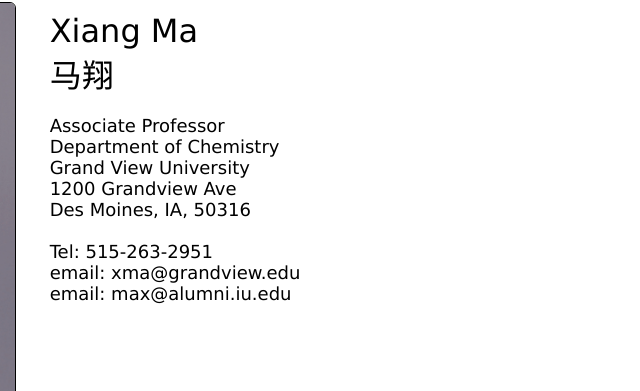
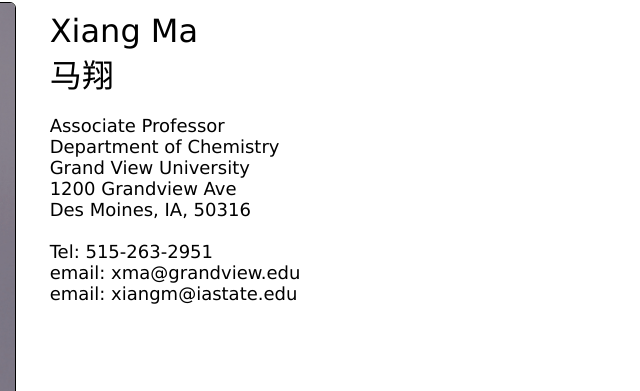
Before and after one commit to drxiangma/drxiangma.github.io, a plain HTML site: page index.html in a window 1280 px wide. Shown: the part 712-1103 px from the top of the page, 632-1272 px from the left. Drawn offline with Linux system fonts and the light colour scheme.

Commit message:
Update index.html

```diff
--- a/index.html
+++ b/index.html
@@ -155,7 +155,7 @@ Des Moines, IA, 50316<br>
 Tel: 515-263-2951 <br>
 
 email: xma@grandview.edu<br>
-email: max@alumni.iu.edu
+email: xiangm@iastate.edu
 <br>
 
 </div>
```
